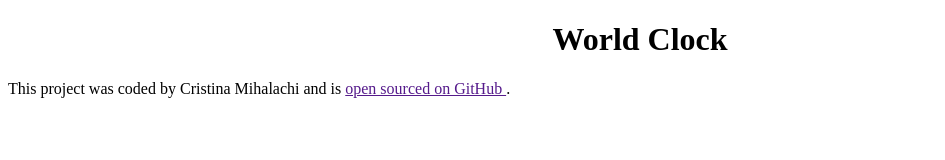
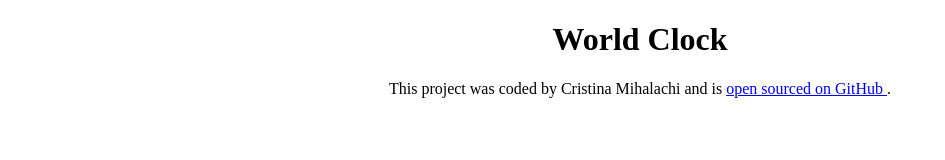
Before and after one commit to cristina793/world-clock, a plain HTML site: page index.html in a window 1280 px wide. Shown: the whole page, without its empty margins (0-945 px from the left). Drawn offline with Linux system fonts and the light colour scheme.

Commit message:
Added the link to GitHub repository

```diff
--- a/index.html
+++ b/index.html
@@ -10,7 +10,7 @@
 <body>
     <h1>World Clock</h1>
     <footer>
-        This project was coded by Cristina Mihalachi and is <a href="" target="_blank"> open sourced on GitHub </a>.
+        This project was coded by Cristina Mihalachi and is <a href="https://github.com/cristina793/world-clock" target="_blank"> open sourced on GitHub </a>.
     </footer>
     <script src="index.js"></script>
 </body>
--- a/scc/style.css
+++ b/scc/style.css
@@ -1 +1,2 @@
 h1{text-align: center;}
+footer{text-align: center;}
```
